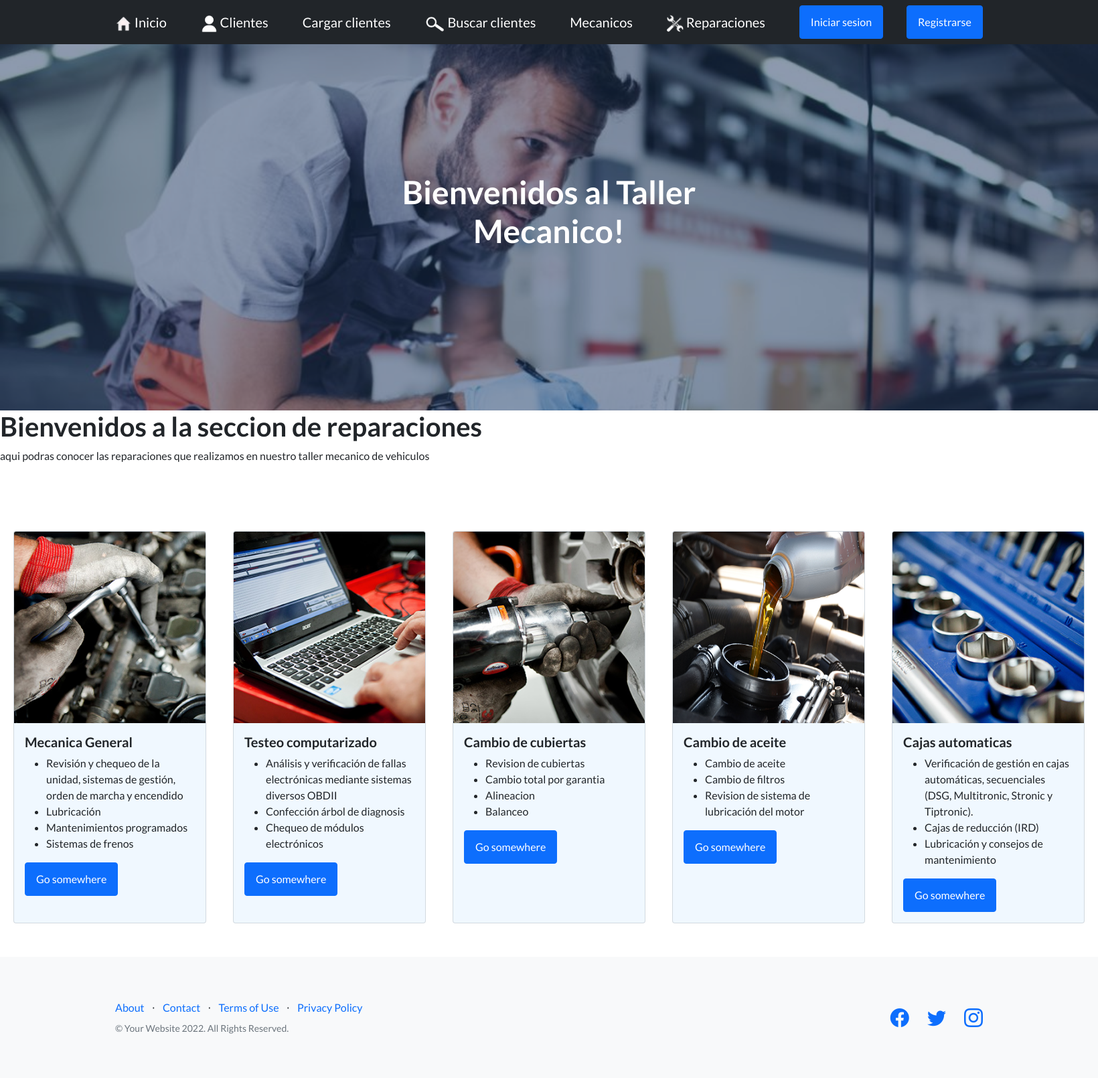
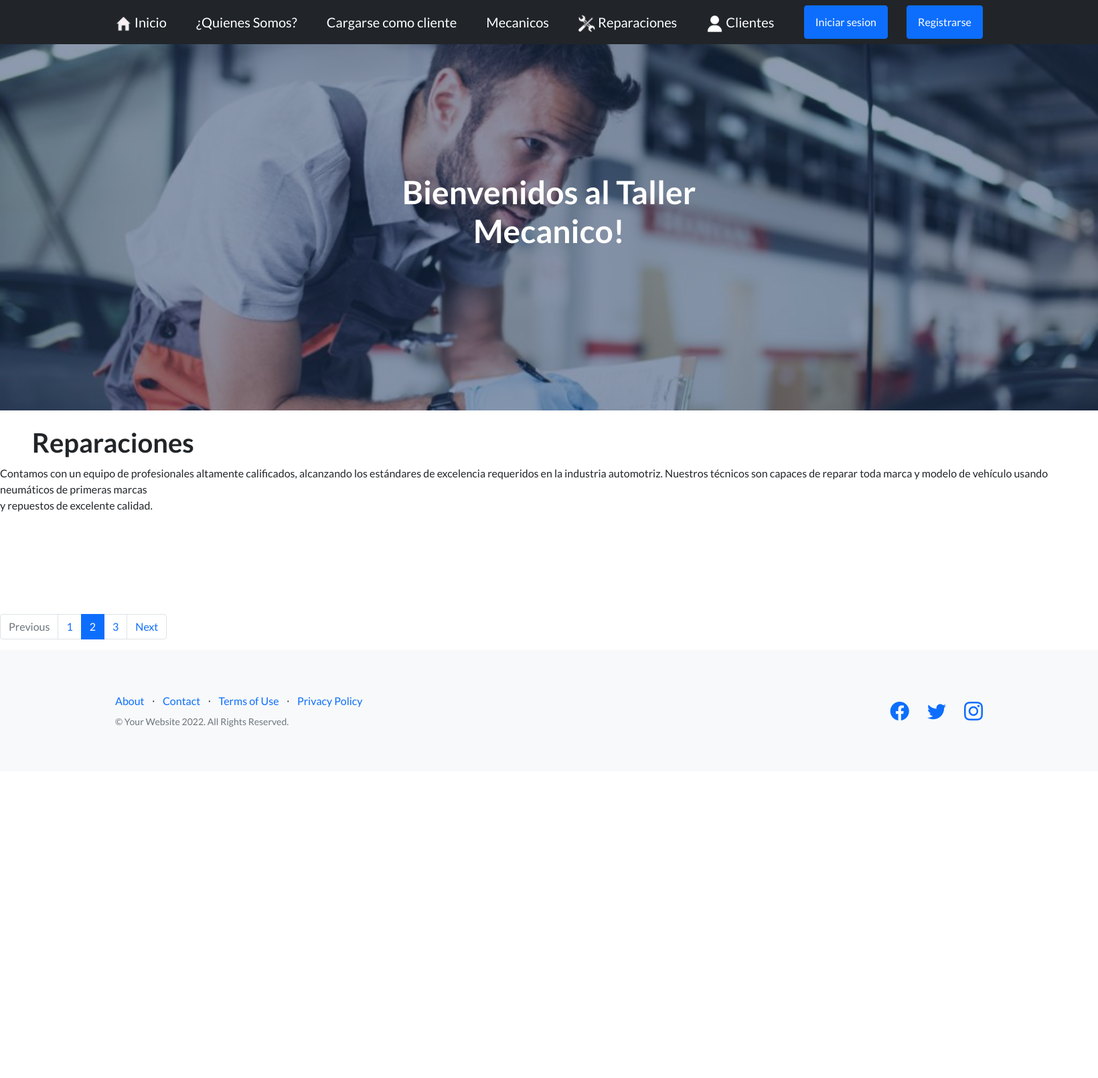
Before and after one commit to guidoferre/taller-mecanico2, a Django app: page /reparaciones/ in a window 1640 px wide. Shown: the whole page at 67% size. After the commit the page ends 1086 px from the top, so only its background shows below. Run offline with Django 4.2, Linux system fonts and the light colour scheme; some libraries are stand-ins or nearby versions.

Commit message:
Add files via upload

```diff
--- a/blog/templates/BusquedaCliente.html
+++ b/blog/templates/BusquedaCliente.html
@@ -15,5 +15,8 @@
 
   </form>
 
+  <br>
+  <a href="{% url 'lista' %}">Volver</a>
+
 
 {% endblock bloqueQueCambia  %}
--- a/blog/templates/EditarEliminarCliente.html
+++ b/blog/templates/EditarEliminarCliente.html
@@ -19,6 +19,8 @@
     {% endfor %}
 </ul>
 
+<br>
+  <a href="{% url 'lista' %}">Volver</a>
 
 
 {% endblock bloqueQueCambia  %}
--- a/blog/templates/EditarPerfil.html
+++ b/blog/templates/EditarPerfil.html
@@ -4,7 +4,7 @@
 {% block bloqueQueCambia %}
   <h1>Bienvenido, aqui podras editar tus datos</h1>
 
-  <form  method="POST">
+  <form  method="POST" class='form-edit'>
     {% csrf_token %}
 
    {{miFormulario.as_p}}
--- a/blog/templates/Reparaciones.html
+++ b/blog/templates/Reparaciones.html
@@ -1,74 +1,64 @@
 {% extends 'padre.html' %}
 
 
+{% load static %}
+
+{% block style %}
+
+        <link href="{% static 'blog/css/customs.css' %}" rel="stylesheet" />
+
+{% endblock style %}
+
+
+
 {% block bloqueQueCambia %}
-   <h1>Bienvenidos a la seccion de reparaciones </h1>
-   <p>aqui podras conocer las reparaciones que realizamos en nuestro taller mecanico de vehiculos</p>
+<div class="cont-tittle">
+  <div class="tittle-subtittle">
+    <br>
+    <h1><img src='../static/blog/assets/img/icon-servicio.png'  width="40px"> Reparaciones</h1>
+    <p>Contamos con un equipo de profesionales altamente calificados, alcanzando los estándares de excelencia requeridos en la industria
+      automotriz. Nuestros técnicos son capaces de reparar toda marca y modelo de vehículo usando
+      neumáticos de primeras marcas <br> y repuestos de excelente calidad.</p>
+      <br>
+  </div>
+</div>
+
 
 <section class="lista_reparaciones">
-   <div class="card" style="width: 18rem;">
-      <img src="../static/blog/assets/img/mecanica.jpg" class="card-img-top" alt="...">
-      <div class="card-body">
-        <h5 class="card-title">Mecanica General</h5>
-        <ul>
-            <li>Revisión y chequeo de la unidad, sistemas de gestión, orden de marcha y encendido</li>
-            <li>Lubricación</li>
-            <li>Mantenimientos programados</li>
-            <li>Sistemas de frenos</li>
-        </ul>
-        <a href="#" class="btn btn-primary">Go somewhere</a>
-      </div>
-    </div>
-    <div class="card" style="width: 18rem;">
-      <img src="../static/blog/assets/img/testeo.jpg" class="card-img-top" alt="...">
-      <div class="card-body">
-        <h5 class="card-title">Testeo computarizado</h5>
-        <ul>
-            <li>Análisis y verificación de fallas electrónicas mediante sistemas diversos OBDII</li>
-            <li>Confección árbol de diagnosis</li>
-            <li>Chequeo de módulos electrónicos</li>
-        </ul>
-        <a href="#" class="btn btn-primary">Go somewhere</a>
-      </div>
-    </div>
-    <div class="card" style="width: 18rem;">
-      <img src="../static/blog/assets/img/cubiertas.jpg" class="card-img-top" alt="...">
-      <div class="card-body">
-        <h5 class="card-title">Cambio de cubiertas</h5>
-        <ul>
-            <li>Revision de cubiertas</li>
-            <li>Cambio total por garantia</li>
-            <li>Alineacion</li>
-            <li>Balanceo</li>
-        </ul>
-        <a href="#" class="btn btn-primary">Go somewhere</a>
-      </div>
-    </div>
-    <div class="card" style="width: 18rem;">
-      <img src="../static/blog/assets/img/aceite.jpg" class="card-img-top" alt="..." height="286px">
-      <div class="card-body">
-        <h5 class="card-title">Cambio de aceite</h5>
-        <ul>
-            <li>Cambio de aceite</li>
-            <li>Cambio de filtros</li>
-            <li>Revision de sistema de lubricación del motor</li>
-        </ul>
-        <a href="#" class="btn btn-primary">Go somewhere</a>
-      </div>
-    </div>
-    <div class="card" style="width: 18rem;">
-      <img src="../static/blog/assets/img/cajas.jpg"class="card-img-top" alt="...">
-      <div class="card-body">
-        <h5 class="card-title">Cajas automaticas</h5>
-        <ul>
-            <li>Verificación de gestión en cajas automáticas, secuenciales (DSG, Multitronic, Stronic y Tiptronic).</li>
-            <li>Cajas de reducción (IRD)</li>
-            <li>Lubricación y consejos de mantenimiento</li>
-        </ul>
-        <a href="#" class="btn btn-primary">Go somewhere</a>
-      </div>
-    </div>
+
+{% for reparacion in lista_reparaciones %}
+
+<div class="card" style="width: 18rem;">
+  <img src="../../media/{{reparacion.imagen}}" width='100%' class="card-img-top" alt="...">
+  <div class="card-body">
+    <h5 class="card-title">{{reparacion.desperfecto}}</h5>
+    <p class="card-text">{{reparacion.descripcion}}</p>
+    <a href="{{reparacion.video}}" class="btn btn-primary">Ver mas</a>
+  </div>
+</div>
+
+{% endfor %}
+
 </section>
+
+
+
+
+<nav aria-label="...">
+  <ul class="pagination">
+    <li class="page-item disabled">
+      <a class="page-link">Previous</a>
+    </li>
+    <li class="page-item"><a class="page-link" href="#">1</a></li>
+    <li class="page-item active" aria-current="page">
+      <a class="page-link" href="#">2</a>
+    </li>
+    <li class="page-item"><a class="page-link" href="#">3</a></li>
+    <li class="page-item">
+      <a class="page-link" href="#">Next</a>
+    </li>
+  </ul>
+</nav>
 
 
 </div>
--- a/blog/templates/clienteFormulario.html
+++ b/blog/templates/clienteFormulario.html
@@ -3,6 +3,7 @@
 
 {% block bloqueQueCambia %}
   <h1>Bienvenidos a la seccion de Cargar Clientes </h1>
+  <h2>Aqui te podras cargar como cliente </h2>
 
   <form action="{% url 'clienteFormulario' %}" method="POST">
     {% csrf_token %}
@@ -12,5 +13,6 @@
 
   </form>
 
-
+  <br>
+  <a href="{% url 'lista' %}">Volver</a>
 {% endblock bloqueQueCambia  %}
--- a/blog/templates/clientesList.html
+++ b/blog/templates/clientesList.html
@@ -22,7 +22,8 @@
 
     </ul>
 
-
+    <br>
+  <a href="{% url 'lista' %}">Volver</a>
 
 
 {% endblock bloqueQueCambia  %}
--- a/blog/templates/lista_clientes.html
+++ b/blog/templates/lista_clientes.html
@@ -10,6 +10,8 @@
 <a href="{% url 'clientelist' %}">Ver lista de clientes y sus vehiculos</a>
 <br>
 <a href="{% url 'EditaEliminaCliente' %}">Editar clientes</a>
+<br>
+<a href="{% url 'BusquedaCliente' %}">Buscar clientes</a>
 
 
 
--- a/blog/templates/padre.html
+++ b/blog/templates/padre.html
@@ -16,17 +16,24 @@
         <link href="https://fonts.googleapis.com/css?family=Lato:300,400,700,300italic,400italic,700italic" rel="stylesheet" type="text/css" />
         <!-- Core theme CSS (includes Bootstrap)-->
         <link href="{% static 'blog/css/styles.css' %}" rel="stylesheet" />
+
+
+        {% block style %}
+
+        {% endblock style %}
+
+
     </head>
     <body>
         <!-- Navigation-->
         <nav class="navbar navbar-dark bg-dark">
             <div class="container">
                 <a class="navbar-brand" href="{% url 'inicio' %}"><img src='../static/blog/assets/img/icon-home.png'  width="25px"> Inicio</a>
+                <a class="navbar-brand" href="{% url 'quienesSomos' %}">¿Quienes Somos?</a>
+                <a class="navbar-brand" href="{% url 'clienteFormulario' %}">Cargarse como cliente</a>
+                <a class="navbar-brand" href="{% url 'MecanicoFormulario' %}">Mecanicos</a>
+                <a class="navbar-brand" href="{% url 'reparaciones' %}"><img src='../static/blog/assets/img/icon-servicio.png'  width="25px"> Reparaciones</a>
                 <a class="navbar-brand" href="{% url 'lista' %}"><img src='../static/blog/assets/img/icon-clientes.png'  width="25px"> Clientes</a>
-                <a class="navbar-brand" href="{% url 'clienteFormulario' %}">Cargar clientes</a>
-                <a class="navbar-brand" href="{% url 'BusquedaCliente' %}"><img src='../static/blog/assets/img/icon-search.png'  width="30px"> Buscar clientes</a>
-                <a class="navbar-brand" href="{% url 'mecanico' %}">Mecanicos</a>
-                <a class="navbar-brand" href="{% url 'reparaciones' %}"><img src='../static/blog/assets/img/icon-servicio.png'  width="25px"> Reparaciones</a>
 
 
                 {% if user.is_authenticated %}
@@ -34,7 +41,9 @@
                      {% if url %}
                      <img src="{{url}}" height="40px" alt="avatar">
 
+
                      {% endif %}
+
 
                     <p style="color:white" class="user">Bienvenido {{user.username}}</p>
                     <a class="btn btn-primary" href="{% url 'EditarDatos' %}"><b>Editar Perfil</b></a>
```
Also changed, not shown: blog/templates/Bienvenida.html (+7 -0 lines), blog/templates/MecanicoFormulario.html (added, +17 -0 lines), blog/templates/QuienesSomos.html (added, +24 -0 lines), blog/templates/CrearAvatar.html (line endings or trailing spaces), blog/templates/EditarDatos.html (line endings or trailing spaces).
